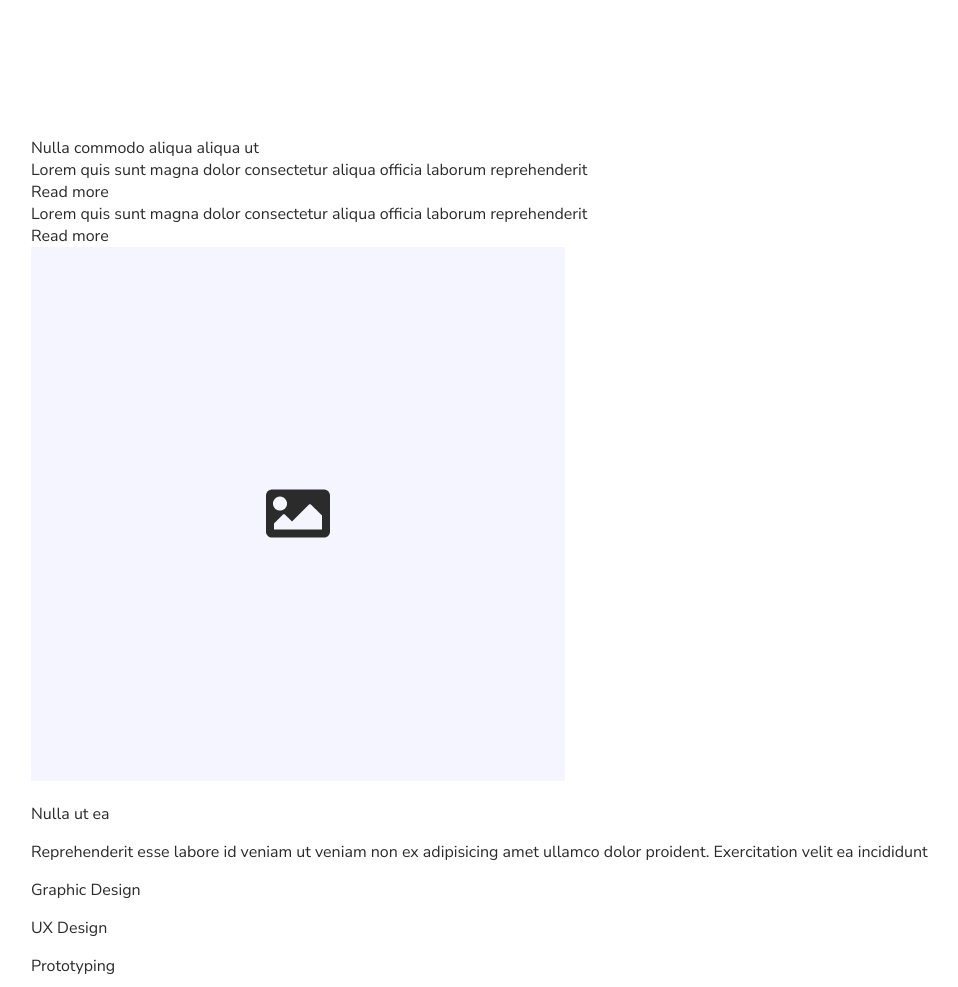
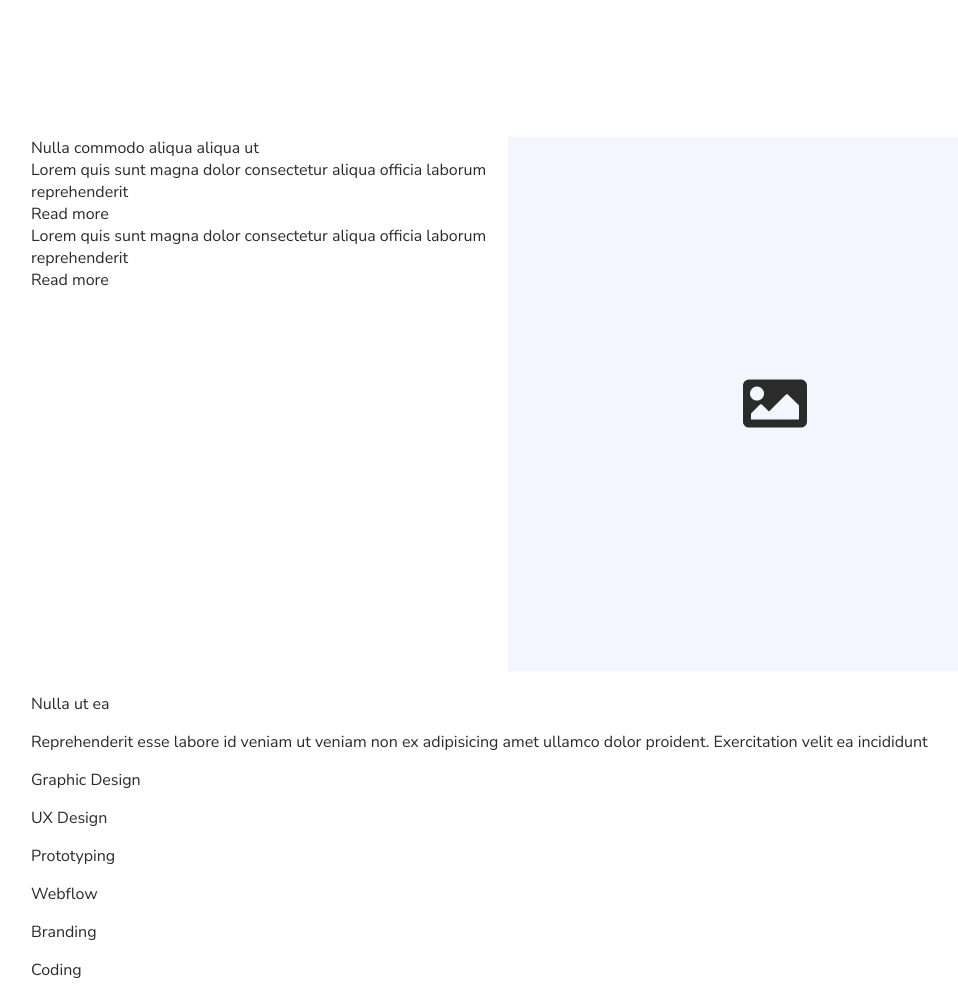
Before and after one commit to kryukova-ana/task-4, a website: page src/index.html in a window 1280 px wide. Shown: the part 840-1827 px from the top of the page, without its empty margins (111-1069 px from the left). Drawn offline with nearby package versions, Linux system fonts and the light colour scheme; files that its build step writes are made by us from their sources; files whose address does not match are found by name.

Commit message:
apd 03.12

```diff
--- a/src/assets/scss/_style.scss
+++ b/src/assets/scss/_style.scss
@@ -56,7 +56,7 @@
 }
 .block{
   display: flex;
-  flex-direction: column;
+  flex-direction: row;
 }
 
 .footer {
--- a/src/index.html
+++ b/src/index.html
@@ -33,9 +33,9 @@
 <div class="block">
     <div>
         <div class="block-head">Nulla commodo aliqua aliqua ut</div>
-        <div class="">
-            <div class="">
-                <div>Lorem quis sunt magna dolor consectetur aliqua officia laborum reprehenderit</div>
+        <div class="block-items">
+            <div class="items">
+                <div class="items-text">Lorem quis sunt magna dolor consectetur aliqua officia laborum reprehenderit</div>
                 <div>Read more</div>
             </div>
             <div>
```
